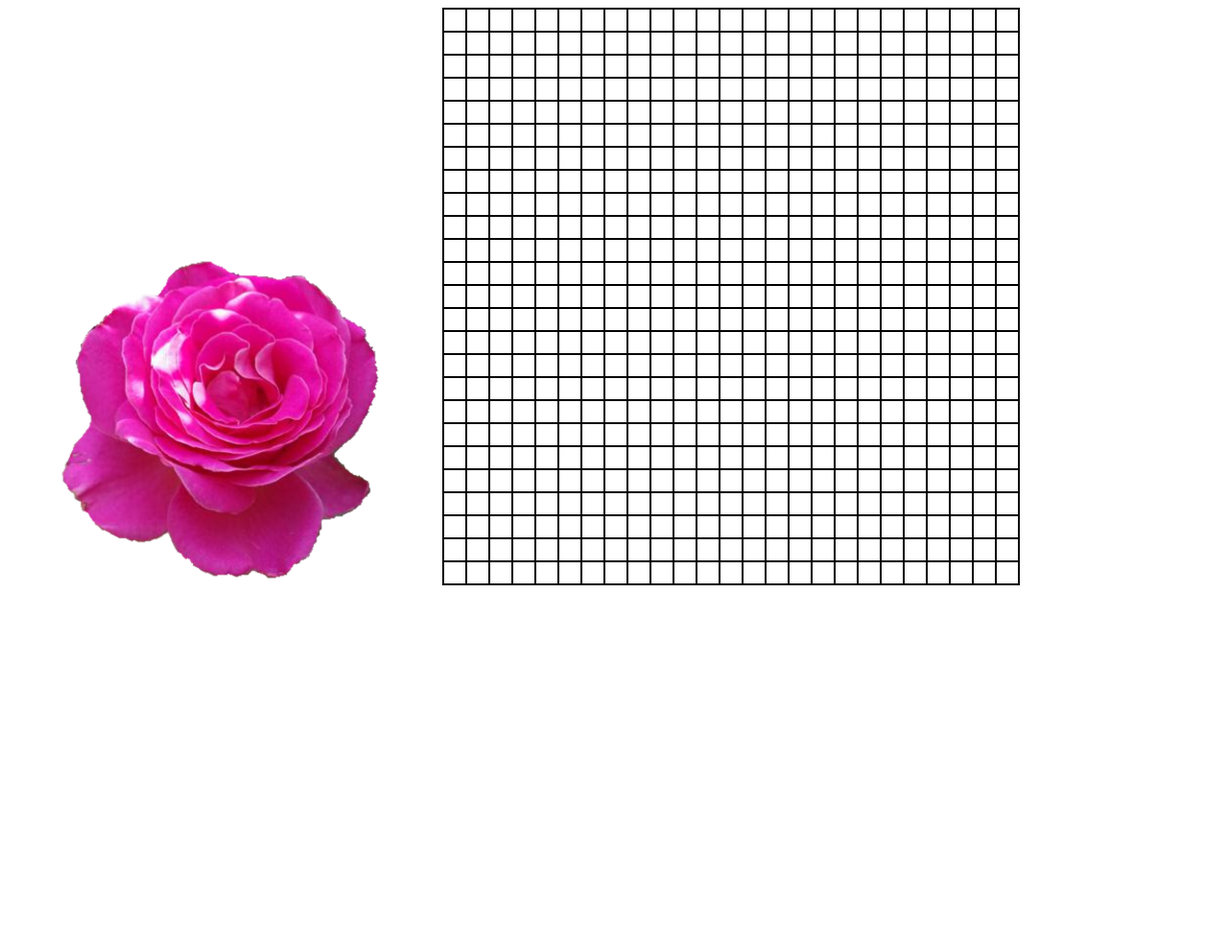
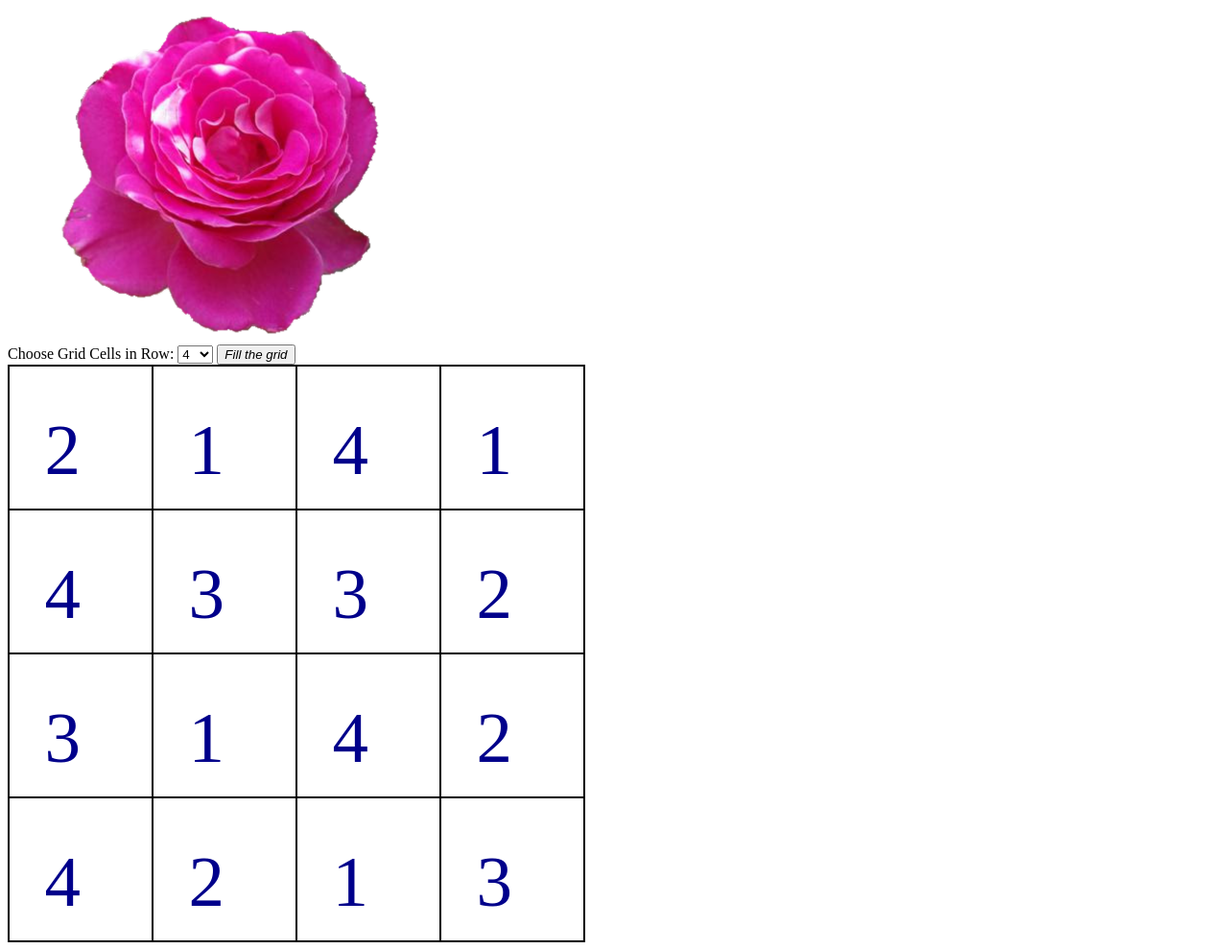
Before and after one commit to GintsM/JS_Canvas_Playground, a plain HTML site: page index.html in a window 1280 px wide. Shown: the whole page at 96% size. Before the commit the page ends 800 px from the top, so only its background shows below. Drawn offline with Linux system fonts and the light colour scheme.

Commit message:
multigrid, button to chose

```diff
--- a/index.html
+++ b/index.html
@@ -10,9 +10,23 @@
 </head>
 
 <body>
-  <img src="./src/img/transparent_rose.png" alt="grid">
-  <canvas id="myCanvas" style="border:1px solid #000000;">
-  </canvas>
+  <div class="img">
+    <img src="./src/img/transparent_rose.png" alt="grid">
+  </div>
+  <div class="choice">
+    <label for="sqNumber">Choose Grid Cells in Row:</label>
+    <select name="cars" id="sqNumber">
+      <option value="4">4</option>
+      <option value="9">9</option>
+      <option value="16">16</option>
+      <option value="25">25</option>
+    </select>
+    <button type="button" id="fillButton"><i>Fill the grid</i></button>
+  </div>
+  <div class="canvas">
+    <canvas id="myCanvas" style="border:1px solid #000000;">
+    </canvas>
+  </div>
 
   <script type="module" src="./src/canvas.js"></script>
 
--- a/src/Cell.js
+++ b/src/Cell.js
@@ -1,7 +1,8 @@
 class Cell {
   constructor(options) {
-    this.options = Array(options)
+    this.options = Array(options).fill().map((_, i) => i)
     this.value = ''
+    console.log("Array is ready", options)
   }
   check() {
     if (this.options.length === 1) {
--- a/src/canvas.js
+++ b/src/canvas.js
@@ -2,22 +2,22 @@
 import getRandom from './ran_fr_arr.js'
 import Cell from './Cell.js';
 
-/*Values for Multigrid must be Square numbers
- ex: 4, 9, 16, 25*/
-const GRIDROWS = 25
+const canvas = document.getElementById("myCanvas");
+
+const canvasScreen = (GRIDROWS = 4) => {
   const DIM = 600;
-
   const roundedHeightWidth = DIM % GRIDROWS === 0 ? DIM : Math.floor(DIM / GRIDROWS) * GRIDROWS
 
-const canvas = document.getElementById("myCanvas");
   canvas.setAttribute('width', `${roundedHeightWidth}px`)
   canvas.setAttribute('height', `${roundedHeightWidth}px`)
   const ctx = canvas.getContext("2d"),
     boxSize = Math.floor(DIM / GRIDROWS);
-// boxes = Math.floor(DIM / boxSize); Replace with GRIDROWS
-let zero_to_n = Array(GRIDROWS * GRIDROWS).fill().map(_ => new Cell(GRIDROWS))
+  let table = Array(GRIDROWS * GRIDROWS).fill().map(_ => new Cell(GRIDROWS))
+  console.log(table[0], typeof GRIDROWS, "Check")
 
   function drawBox() {
+    ctx.fillStyle = 'darkblue';
+    ctx.fill();
     ctx.beginPath();
     ctx.lineWidth = 2;
     ctx.strokeStyle = 'black';
@@ -33,40 +33,57 @@ function drawBox() {
     ctx.closePath();
   }
 
-const fillCells = () => {
+  const syncTimeout = 200
 
-  let posX = 0;
-  let posY = 0;
-
-  // make loop for each cell object in grid as well maybe extra line for innergrid
-
-  const slowFilling = async () => {
-    while (zero_to_n.length > 0) {
-      await new Promise(r => setTimeout(r, 200));
-      let randomValue = getRandom(zero_to_n);
+  const slowFilling = async (array, posX, posY) => {
+    const savedXvalue = posX
+    while (array.length > 0) {
+      await new Promise(r => setTimeout(r, syncTimeout));
+      let randomValue = getRandom(array);
       ctx.font = `${boxSize / 2}px serif`;
       // here comes drawing
-      ctx.fillText(`${randomValue + 1}`, posX, posY + boxSize * 0.75);
+      ctx.fillText(`${randomValue + 1}`, posX + boxSize * .25, posY + boxSize * 0.75);
       posX += boxSize;
-      if (posX === boxSize * GRIDROWS) {
-        posX = 0;
+      if (posX === boxSize * Math.sqrt(GRIDROWS) + savedXvalue) {
+        posX = savedXvalue; // This chages with time
         posY += boxSize;
       }
-      zero_to_n = zero_to_n.filter((val) => {
+
+      array = array.filter((val) => {
         return val !== randomValue;
       })
     }
   }
-  slowFilling();
+
+  const fillCells = () => {
+    let posX = 0;
+    let posY = 0;
+    // Create outer loop for Array
+    let loopThroughTable = 0
+    const outerGrid = async () => {
+      while (loopThroughTable < GRIDROWS) {
+        await new Promise(r => setTimeout(r, syncTimeout * GRIDROWS + syncTimeout));
+        slowFilling(table[loopThroughTable].options, posX, posY)
+        posX += (Math.sqrt(GRIDROWS) * boxSize)
+        if (posX === boxSize * GRIDROWS) {
+          posX = 0;
+          posY += boxSize * Math.sqrt(GRIDROWS);
+        }
+        loopThroughTable++
+      };
+    }
+    outerGrid()
+  }
+  drawBox()
+  fillCells();
 }
 
+canvasScreen();
 
-drawBox();
+const fillButton = document.getElementById('fillButton');
+const choiceNumber = document.getElementById('sqNumber')
 
-let emptyGrid = true
-canvas.addEventListener('click', () => {
-  if (emptyGrid) {
-    fillCells();
-  }
-  emptyGrid = false
+fillButton.addEventListener('click', () => {
+  fillButton.disabled = true;
+  canvasScreen(parseInt(choiceNumber.value, 10))
 });
```
Also changed, not shown: src/random_from_arr.js (deleted), 1 other file. Lines whose indentation alone changed are shown as unchanged.
